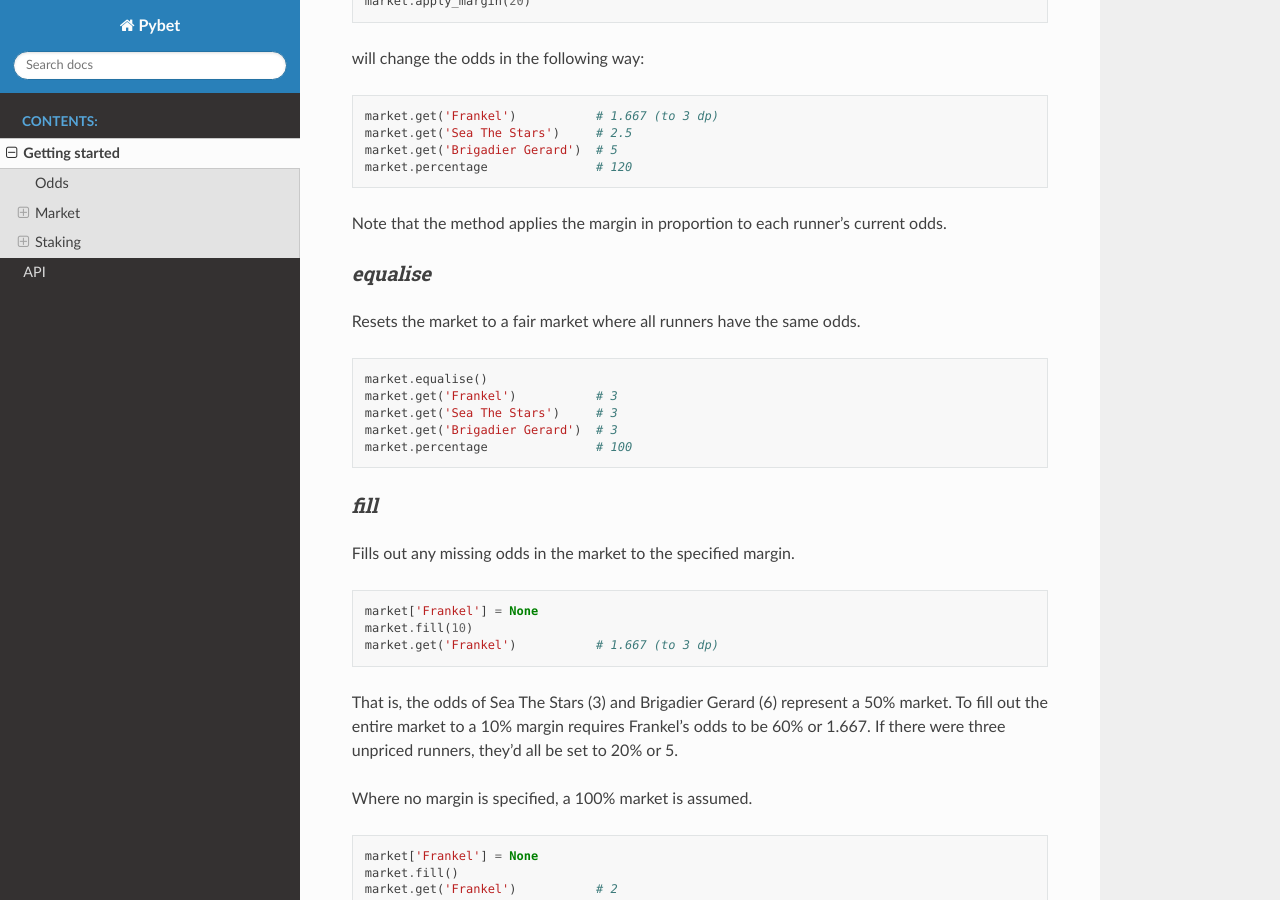
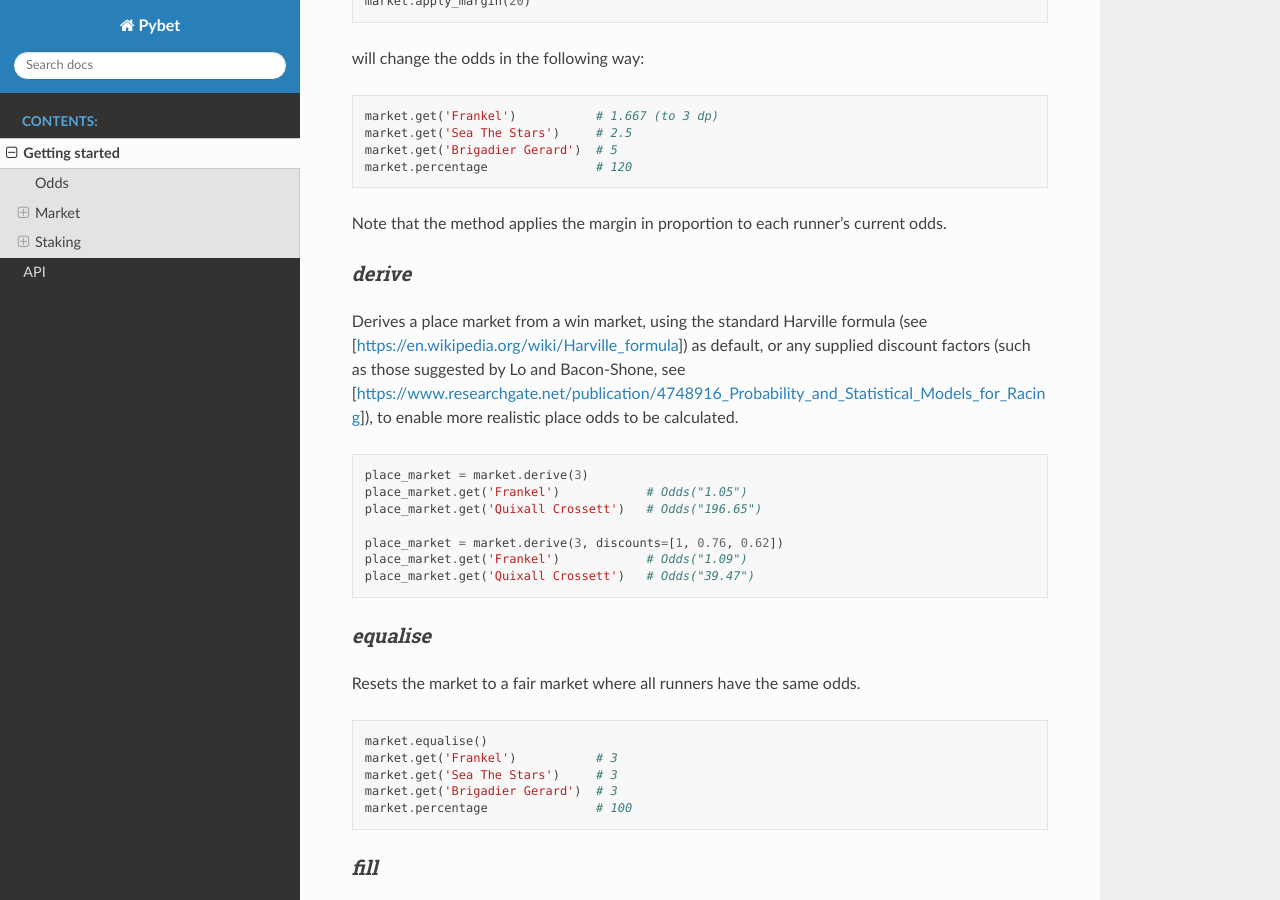
Before and after one commit to peaky76/pybet, a Sphinx documentation site: the page built from docs/source/getting_started.rst, in a window 1280 px wide and 900 px high, scrolled down 2977 px. Built offline with Sphinx 7.4.7 and the Read the Docs theme 2.0.0, drawn with Linux system fonts in a browser that asks for light colours.

Commit message:
docs: add Market.derive details

```diff
--- a/docs/source/getting_started.rst
+++ b/docs/source/getting_started.rst
@@ -146,6 +146,24 @@ will change the odds in the following way:
 
 Note that the method applies the margin in proportion to each runner's current odds.
 
+`derive`
+""""""""
+
+Derives a place market from a win market, using the standard Harville formula (see [https://en.wikipedia.org/wiki/Harville_formula]) as default, or any supplied discount factors
+(such as those suggested by Lo and Bacon-Shone, see [https://www.researchgate.net/publication/4748916_Probability_and_Statistical_Models_for_Racing]), to enable
+more realistic place odds to be calculated.
+
+.. code-block:: python
+
+   place_market = market.derive(3)
+   place_market.get('Frankel')            # Odds("1.05")
+   place_market.get('Quixall Crossett')   # Odds("196.65")
+
+   place_market = market.derive(3, discounts=[1, 0.76, 0.62])
+   place_market.get('Frankel')            # Odds("1.09")
+   place_market.get('Quixall Crossett')   # Odds("39.47")
+
+
 `equalise`
 """"""""""
 
```
